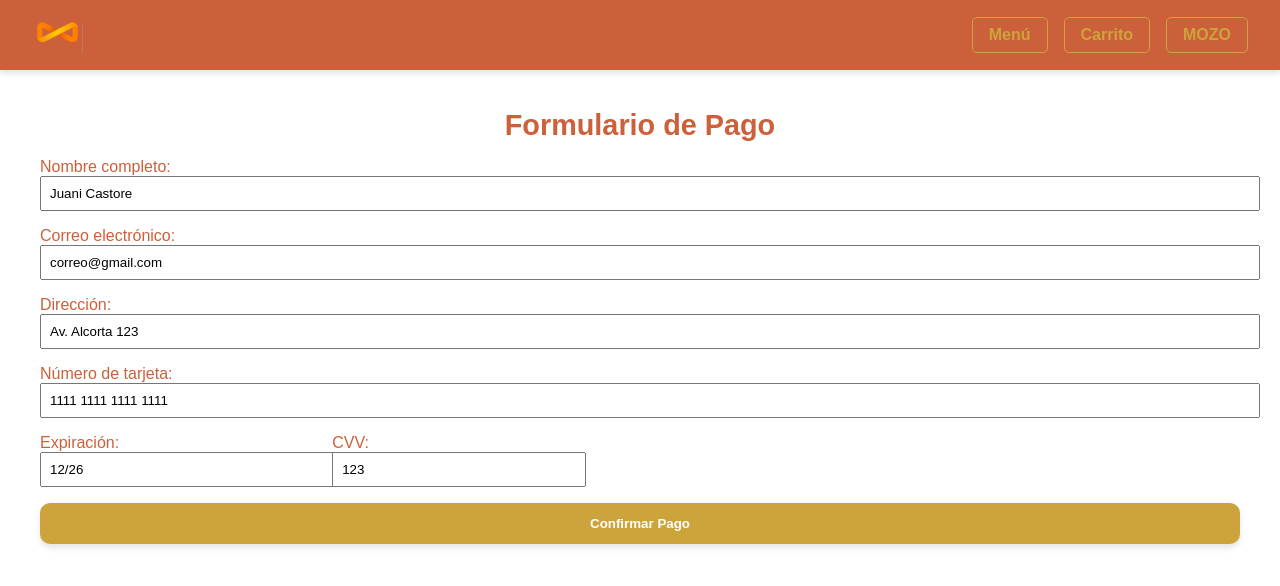
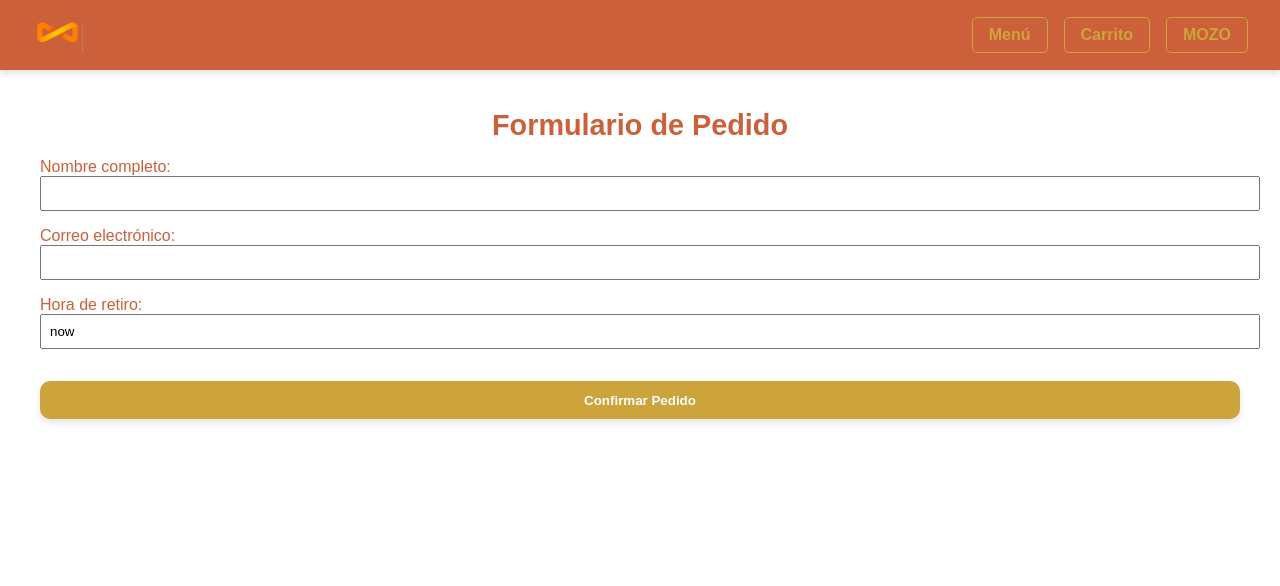
Before and after one commit to juani-castore/mozo-prototipo, a React (Vite) app: page /checkout in a window 1280 px wide. Shown: the top 586 px of the page. Built offline with nearby package versions, Linux system fonts and the light colour scheme.

Commit message:
agregue la base de datos de firebase

```diff
--- a/package.json
+++ b/package.json
@@ -10,6 +10,7 @@
     "preview": "vite preview"
   },
   "dependencies": {
+    "firebase": "^11.2.0",
     "qrcode.react": "^4.2.0",
     "react": "^18.3.1",
     "react-dom": "^18.3.1",
--- a/src/components/Checkout.jsx
+++ b/src/components/Checkout.jsx
@@ -1,59 +1,123 @@
-import React, { useState } from 'react';
-import { useNavigate } from 'react-router-dom';
+import React, { useState, useContext } from "react";
+import { useNavigate } from "react-router-dom";
+import { CartContext } from "../CartContext";
+import { collection, addDoc, doc, getDoc, updateDoc } from "firebase/firestore";
+import { db } from "../firebaseConfig";
 
 const Checkout = () => {
+  const { cart, clearCart } = useContext(CartContext);
   const navigate = useNavigate();
   const [formData, setFormData] = useState({
-    name: 'Juani Castore',
-    email: 'correo@gmail.com',
-    address: 'Av. Alcorta 123',
-    cardNumber: '1111 1111 1111 1111',
-    expiration: '12/26',
-    cvv: '123',
+    name: "",
+    email: "",
+    pickupTime: "now", // Por defecto "ahora mismo"
   });
+  const [isLoading, setIsLoading] = useState(false);
+
+  const calculateTotal = () => {
+    return cart.reduce((total, item) => total + item.precio * item.quantity, 0);
+  };
 
   const handleChange = (e) => {
     const { name, value } = e.target;
     setFormData({ ...formData, [name]: value });
   };
 
-  const handleSubmit = (e) => {
+  const getNextOrderId = async () => {
+    const counterDocRef = doc(db, "counters", "orders");
+    const counterDoc = await getDoc(counterDocRef);
+
+    if (counterDoc.exists()) {
+      const currentId = counterDoc.data().lastId;
+      await updateDoc(counterDocRef, { lastId: currentId + 1 });
+      return currentId + 1;
+    } else {
+      await setDoc(counterDocRef, { lastId: 1 });
+      return 1;
+    }
+  };
+
+  const handleSubmit = async (e) => {
     e.preventDefault();
-    // Redirige a la pantalla de confirmación
-    navigate('/order-confirmation');
+    const timeSubmitted = new Date().toLocaleString(); // Hora actual
+
+    setIsLoading(true);
+    try {
+      const orderId = await getNextOrderId(); // Obtén el próximo ID incremental
+      const order = {
+        orderId, // Usamos el ID incremental
+        name: formData.name,
+        email: formData.email,
+        pickupTime: formData.pickupTime,
+        total: calculateTotal(),
+        items: cart.map((item) => ({
+          nombre: item.nombre,
+          cantidad: item.quantity,
+          precio: item.precio,
+        })),
+        timeSubmitted,
+        status: "pendiente", // Estado inicial del pedido
+      };
+
+      // Guarda el pedido en Firestore
+      await addDoc(collection(db, "pedidos"), order);
+
+      // Limpiar carrito y redirigir con el order
+      clearCart();
+      navigate("/order-confirmation", { state: { order } });
+    } catch (error) {
+      console.error("Error al guardar el pedido: ", error);
+      alert("Error al procesar el pedido. Intente nuevamente.");
+    } finally {
+      setIsLoading(false);
+    }
   };
 
   return (
     <div className="container">
-      <h2>Formulario de Pago</h2>
+      <h2>Formulario de Pedido</h2>
       <form onSubmit={handleSubmit}>
-        <div style={{ marginBottom: '1rem' }}>
+        <div style={{ marginBottom: "1rem" }}>
           <label>Nombre completo:</label>
-          <input type="text" name="name" value={formData.name} onChange={handleChange} style={{ width: '100%', padding: '0.5rem' }} />
+          <input
+            type="text"
+            name="name"
+            value={formData.name}
+            onChange={handleChange}
+            required
+            style={{ width: "100%", padding: "0.5rem" }}
+          />
         </div>
-        <div style={{ marginBottom: '1rem' }}>
+        <div style={{ marginBottom: "1rem" }}>
           <label>Correo electrónico:</label>
-          <input type="email" name="email" value={formData.email} onChange={handleChange} style={{ width: '100%', padding: '0.5rem' }} />
+          <input
+            type="email"
+            name="email"
+            value={formData.email}
+            onChange={handleChange}
+            required
+            style={{ width: "100%", padding: "0.5rem" }}
+          />
         </div>
-        <div style={{ marginBottom: '1rem' }}>
-          <label>Dirección:</label>
-          <input type="text" name="address" value={formData.address} onChange={handleChange} style={{ width: '100%', padding: '0.5rem' }} />
+        <div style={{ marginBottom: "1rem" }}>
+          <label>Hora de retiro:</label>
+          <input
+            type="text"
+            name="pickupTime"
+            value={formData.pickupTime}
+            placeholder="Ej: 14:00 o ahora mismo"
+            onChange={handleChange}
+            required
+            style={{ width: "100%", padding: "0.5rem" }}
+          />
         </div>
-        <div style={{ marginBottom: '1rem' }}>
-          <label>Número de tarjeta:</label>
-          <input type="text" name="cardNumber" value={formData.cardNumber} onChange={handleChange} style={{ width: '100%', padding: '0.5rem' }} />
-        </div>
-        <div style={{ marginBottom: '1rem', display: 'flex', gap: '1rem' }}>
-          <div>
-            <label>Expiración:</label>
-            <input type="text" name="expiration" value={formData.expiration} onChange={handleChange} style={{ width: '100%', padding: '0.5rem' }} />
-          </div>
-          <div>
-            <label>CVV:</label>
-            <input type="text" name="cvv" value={formData.cvv} onChange={handleChange} style={{ width: '100%', padding: '0.5rem' }} />
-          </div>
-        </div>
-        <button type="submit" style={{ width: '100%' }}>Confirmar Pago</button>
+        <button
+          type="submit"
+          disabled={isLoading}
+          style={{ width: "100%", padding: "0.7rem", marginTop: "1rem" }}
+        >
+          {isLoading ? "Procesando..." : "Confirmar Pedido"}
+        </button>
       </form>
     </div>
   );
--- a/src/components/OrderConfirmation.jsx
+++ b/src/components/OrderConfirmation.jsx
@@ -1,36 +1,66 @@
-import React from 'react';
-import { useNavigate } from 'react-router-dom';
-import { QRCodeCanvas } from 'qrcode.react';
+import React from "react";
+import { useNavigate, useLocation } from "react-router-dom";
 
 const OrderConfirmation = () => {
   const navigate = useNavigate();
+  const location = useLocation();
+  const order = location.state?.order; // Obtenemos los datos del pedido desde el estado de navegación
 
-  // Generar un número de pedido aleatorio
-  const orderNumber = Math.floor(100000 + Math.random() * 900000);
+  if (!order) {
+    // Si no hay pedido, redirigimos al inicio
+    navigate("/");
+    return null;
+  }
 
   return (
-    <div className="container" style={{ textAlign: 'center', padding: '2rem' }}>
-      <h2>¡Gracias por tu compra!</h2>
-      <p>Tu número de pedido es:</p>
-      <h1 style={{ color: '#CC603B' }}>{orderNumber}</h1>
-      <div style={{ margin: '2rem auto', display: 'inline-block' }}>
-        <QRCodeCanvas
-          value={`Pedido: ${orderNumber}`}
-          size={200}
-          bgColor="#ffffff"
-          fgColor="#CC603B"
-        />
+    <div
+      className="container"
+      style={{
+        textAlign: "center",
+        padding: "2rem",
+        display: "flex",
+        flexDirection: "column",
+        justifyContent: "space-between",
+        height: "100vh",
+      }}
+    >
+      <div>
+        <h2>¡Gracias por tu compra!</h2>
+        <p>Tu número de pedido es:</p>
+        <h1 style={{ color: "#CC603B" }}>{order.orderId}</h1>
+        <h3>Detalles del Pedido</h3>
+        <p>
+          <strong>Nombre:</strong> {order.name}
+        </p>
+        <p>
+          <strong>Email:</strong> {order.email}
+        </p>
+        <p>
+          <strong>Hora de Retiro:</strong> {order.pickupTime}
+        </p>
+        <p>
+          <strong>Total:</strong> ${order.total}
+        </p>
+        <h4>Artículos</h4>
+        <ul style={{ textAlign: "left", display: "inline-block" }}>
+          {order.items.map((item, index) => (
+            <li key={index}>
+              {item.nombre} x {item.cantidad} (${item.precio * item.cantidad})
+            </li>
+          ))}
+        </ul>
       </div>
-      <p>Muestra este QR para retirar tu pedido.</p>
       <button
-        onClick={() => navigate('/')}
+        onClick={() => navigate("/")}
         style={{
-          backgroundColor: '#CC7A3B',
-          color: '#fff',
-          padding: '0.5rem 1rem',
-          borderRadius: '5px',
-          border: 'none',
-          cursor: 'pointer',
+          backgroundColor: "#CC7A3B",
+          color: "#fff",
+          padding: "0.5rem 1rem",
+          borderRadius: "5px",
+          border: "none",
+          cursor: "pointer",
+          marginTop: "1rem",
+          alignSelf: "center",
         }}
       >
         Volver al menú
--- /dev/null
+++ b/src/firebaseConfig.js
@@ -0,0 +1,21 @@
+import { initializeApp } from "firebase/app";
+import { getFirestore } from "firebase/firestore";
+import { getAnalytics } from "firebase/analytics";
+
+const firebaseConfig = {
+  apiKey: "AIzaSyBboe4dSO51doXv6sqcST6eKx0zXq72erU",
+  authDomain: "mozo-ai.firebaseapp.com",
+  projectId: "mozo-ai",
+  storageBucket: "mozo-ai.firebasestorage.app",
+  messagingSenderId: "62531286386",
+  appId: "1:62531286386:web:c4513c3b441a698d28d9eb",
+  measurementId: "G-HJEZ98CVHW",
+};
+
+// Inicializa Firebase
+const app = initializeApp(firebaseConfig);
+const db = getFirestore(app); // Inicializa Firestore
+const analytics = getAnalytics(app); // Inicializa Analytics
+
+// Exporta db y analytics por separado
+export { db, analytics };
```
Also changed, not shown: 1 other file (tests, documents, lock files or other folders).
